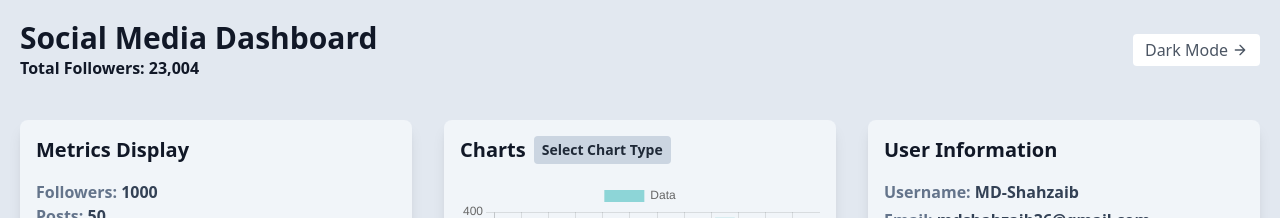
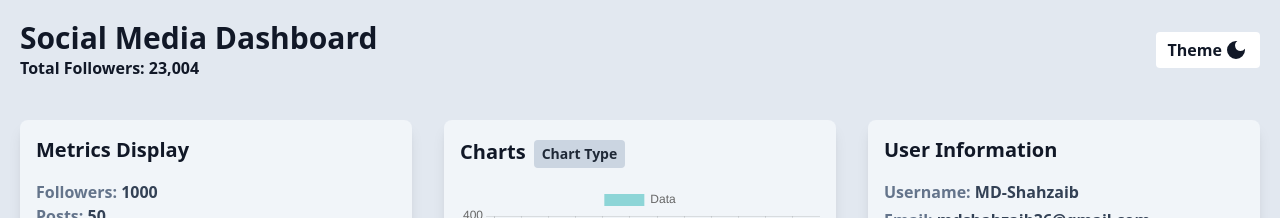
Before and after one commit to MD-Shahzaib/Social-Media-Dashboard, a React (Create React App) app: page / in a window 1280 px wide. Shown: the top 218 px of the page. Built offline with nearby package versions, Linux system fonts and the light colour scheme.

Commit message:
Edit theme button add icon

```diff
--- a/package.json
+++ b/package.json
@@ -10,6 +10,7 @@
     "react": "^18.2.0",
     "react-chartjs-2": "^5.2.0",
     "react-dom": "^18.2.0",
+    "react-icons": "^4.10.1",
     "react-scripts": "5.0.1",
     "web-vitals": "^2.1.4"
   },
--- a/src/components/Charts.js
+++ b/src/components/Charts.js
@@ -24,12 +24,12 @@
     };
 
     return (
-        <div className="relative inline-block" ref={dropdownRef}>
+        <div className="relative inline-block mt-1" ref={dropdownRef}>
             <button
                 className={`${darkMode ? "bg-slate-700 hover:bg-slate-800 text-white" : "bg-slate-300 hover:bg-slate-200 text-gray-800"} font-semibold py-1 px-2 rounded text-sm`}
                 onClick={() => setIsOpen(!isOpen)}
             >
-                Select Chart Type
+                Chart Type
             </button>
             {isOpen && (
                 <div className={`absolute z-10 mt-2 py-2 w-32 ${darkMode ? "bg-slate-800 border-slate-900" : "bg-slate-100 border-gray-300"} border rounded`}>
--- a/src/components/Header.js
+++ b/src/components/Header.js
@@ -1,4 +1,6 @@
 import React from 'react'
+// ICONS.
+import { MdSunny, MdDarkMode } from 'react-icons/md';
 
 const Header = ({ darkMode, setDarkMode }) => {
   const handleToggleDarkMode = () => setDarkMode(!darkMode);
@@ -8,9 +10,9 @@
         <h1 className={`font-bold text-3xl cursor-pointer ${darkMode ? 'text-white' : 'text-gray-900'}`}>Social Media Dashboard</h1>
         <p className={`font-semibold ${darkMode ? 'text-white' : 'text-gray-900'} max-[500px]:text-center`}>Total Followers: 23,004</p>
       </div>
-      <button className={`inline-flex items-center ${darkMode ? 'bg-gray-800 hover:bg-gray-700 text-gray-400' : 'bg-white hover:bg-slate-100 text-gray-600'} border-0 py-1 px-3 focus:outline-none rounded text-base`} onClick={handleToggleDarkMode}>
-        {darkMode ? "Light Mode" : "Dark Mode"}
-        <svg fill="none" stroke="currentColor" strokeLinecap="round" strokeLinejoin="round" strokeWidth="2" className="w-4 h-4 ml-1" viewBox="0 0 24 24"><path d="M5 12h14M12 5l7 7-7 7"></path></svg></button>
+      <button className={`inline-flex items-center ${darkMode ? 'bg-gray-800 hover:bg-gray-700' : 'bg-white hover:bg-slate-100'} border-0 py-1.5 px-3 focus:outline-none rounded text-base font-semibold`} onClick={handleToggleDarkMode}>
+        Theme {darkMode ? <MdSunny className='text-2xl ml-0.5' /> : <MdDarkMode className='text-2xl ml-0.5' />}
+      </button>
     </header>
   )
 }
```
Also changed, not shown: 1 other file (tests, documents, lock files or other folders).
